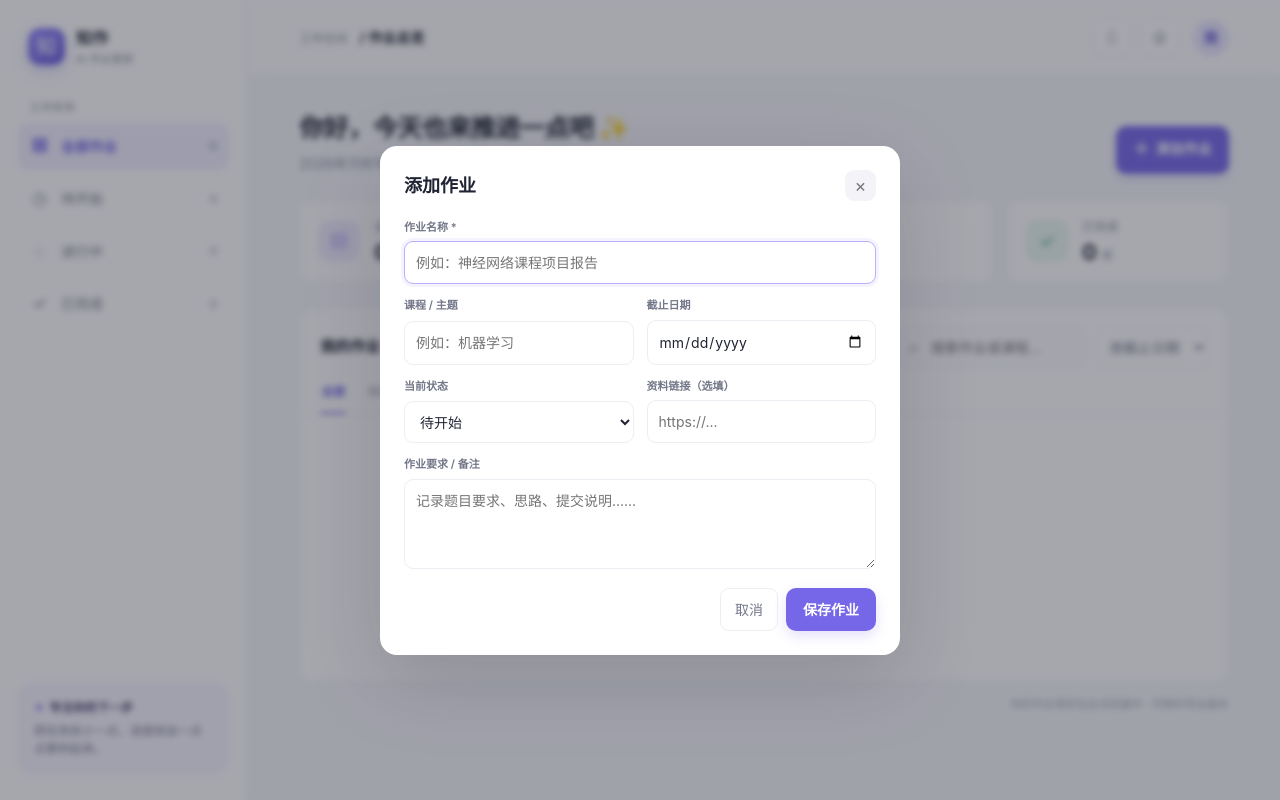
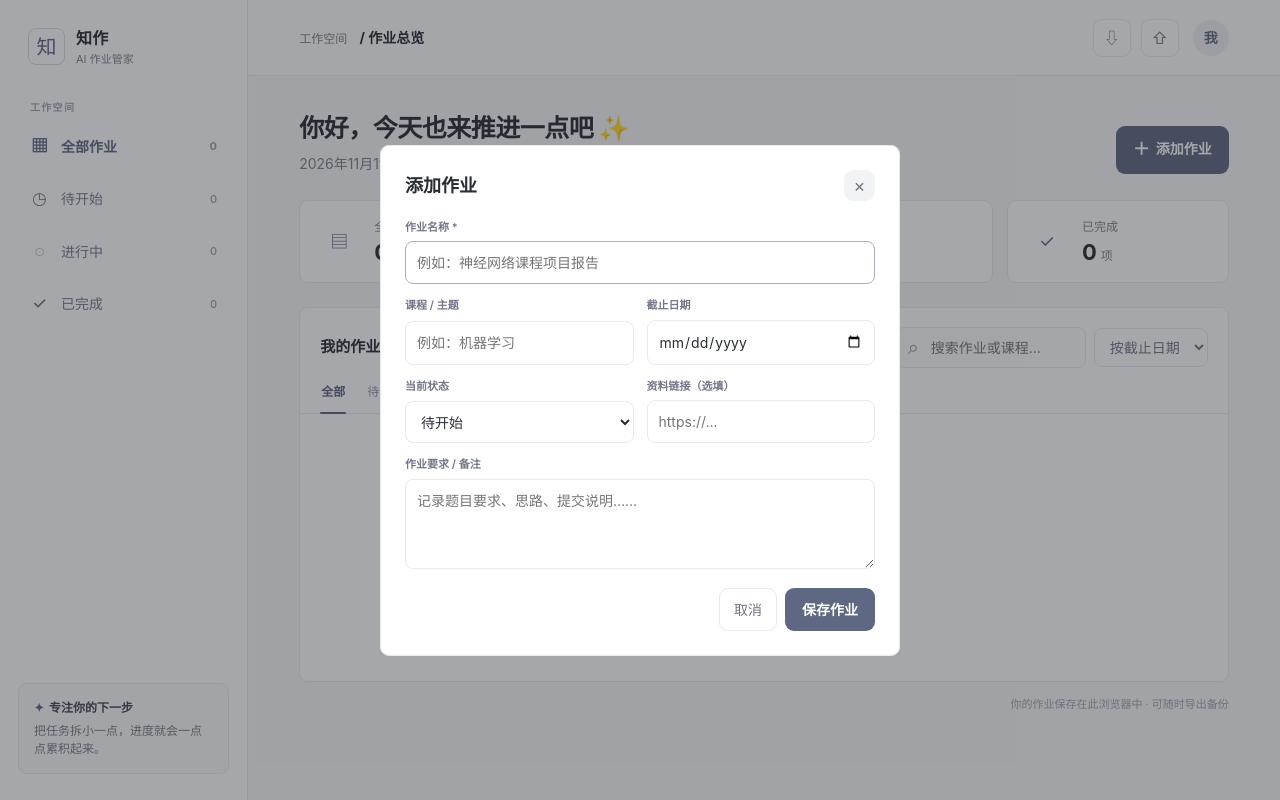
Before and after one commit to lizerun-LI/zhizuo-homework, a plain HTML site: page homework.html in a window 1280 px wide. Both pictures are taken after a click on the button "＋ 添加作业". Drawn offline with Linux system fonts and the light colour scheme.

Commit message:
Refine homework page with muted indigo palette

```diff
--- a/homework.html
+++ b/homework.html
@@ -15,6 +15,26 @@
     .modal-backdrop{position:fixed;inset:0;background:#22233366;backdrop-filter:blur(3px);z-index:20;display:none;align-items:center;justify-content:center;padding:18px}.modal-backdrop.open{display:flex}.modal{width:min(520px,100%);background:#fff;border-radius:17px;box-shadow:0 24px 80px #1b1b302e;padding:24px}.modal-head{display:flex;align-items:center;justify-content:space-between;margin-bottom:18px}.modal-head h2{font-size:18px;margin:0}.close{border:0;background:#f4f4f8;color:#777;width:31px;height:31px;border-radius:9px;font-size:18px}.form-grid{display:grid;grid-template-columns:1fr 1fr;gap:13px}.field{display:grid;gap:6px}.field.full{grid-column:1/-1}.field label{font-size:11px;color:#737789;font-weight:600}.field input,.field select,.field textarea{width:100%;border:1px solid var(--line);border-radius:9px;padding:10px 11px;outline:0;background:#fff;color:var(--ink)}.field input:focus,.field select:focus,.field textarea:focus{border-color:#b9b1ff;box-shadow:0 0 0 3px #7667e812}.field textarea{min-height:90px;resize:vertical}.modal-actions{display:flex;justify-content:flex-end;gap:8px;margin-top:19px}.secondary{background:white;border:1px solid var(--line);color:#737789;padding:10px 14px;border-radius:9px}.danger{color:var(--red)}
     @media(max-width:850px){.app{grid-template-columns:70px 1fr}.sidebar{padding:20px 10px;align-items:center}.brand{padding:0}.brand strong,.brand small,.nav-label,.nav button .nav-text,.nav .count,.tip{display:none}.nav{width:100%}.nav button{justify-content:center;padding:12px}.nav .ico{font-size:19px}.side-bottom{display:none}.stats{grid-template-columns:repeat(2,1fr)}}
     @media(max-width:560px){.app{display:block}.sidebar{position:fixed;z-index:10;bottom:0;left:0;right:0;height:62px;padding:6px 12px;border-right:0;border-top:1px solid var(--line);flex-direction:row;justify-content:center}.brand,.side-bottom,.nav-label{display:none}.nav{display:flex;justify-content:space-around;max-width:460px}.nav button{width:52px;height:48px}.main{padding-bottom:62px}.topbar{height:60px;padding:0 17px}.content{padding:24px 16px}.welcome{align-items:flex-start}.welcome h1{font-size:21px}.welcome p{font-size:12px}.welcome .primary{padding:10px 12px;font-size:12px;white-space:nowrap}.stats{gap:9px}.stat{padding:12px 11px;gap:10px}.stat-icon{width:35px;height:35px}.stat-num{font-size:19px}.panel-head{align-items:flex-start;flex-direction:column}.filters{width:100%}.search{flex:1}.search input{width:100%}.filter-select{max-width:130px}.table th,.table td{padding-left:13px;padding-right:13px}.footer-note{text-align:left}.form-grid{grid-template-columns:1fr}.field.full{grid-column:auto}}
+    /* Quiet palette: one muted indigo accent, thin borders, almost no elevation. */
+    :root{--ink:#292d36;--muted:#7a808c;--line:#e7e9ed;--purple:#5e6882;--purple-dark:#4e5872;--lav:#f0f2f6;--bg:#f7f7f8;--shadow:none}
+    .brand-mark{background:transparent;box-shadow:none;border:1px solid #d7dbe2;color:var(--purple);border-radius:8px}
+    .nav button.active{background:transparent;color:var(--purple)}
+    .nav button:hover{background:#f4f5f7;color:var(--purple)}
+    .tip{background:#fafafb;border-color:var(--line);border-radius:9px;color:#777d88}.tip b{color:#414754}.tip .spark{color:var(--purple)}
+    .avatar{background:#eef0f4;color:var(--purple)}
+    .primary{background:var(--purple);box-shadow:none;border-radius:9px}.primary:hover{background:var(--purple-dark);transform:none}
+    .stat,.panel{border-radius:9px;box-shadow:none}.stat-icon{background:transparent!important;color:var(--purple)}
+    .si-purple,.si-blue,.si-orange,.si-green{background:transparent;color:var(--purple)}
+    .search input,.filter-select,.field input,.field select,.field textarea{border-radius:8px}
+    .search input:focus,.field input:focus,.field select:focus,.field textarea:focus{border-color:#a9b0c1;box-shadow:none}
+    .nav button,.icon-btn,.subject-icon,.close,.secondary,.modal{border-radius:9px}
+    .icon-btn{box-shadow:none}.subject-icon{background:transparent!important;color:var(--purple);border:0}
+    .tabs .tab.active{color:var(--purple)}.tab.active:after{background:var(--purple)}
+    .table tr:hover td{background:#fafafb}.table th{background:#fafafb}.table td{border-top-color:var(--line)}
+    .badge,.b-progress,.b-todo,.b-done{background:#f1f2f5;color:#687184}
+    .due.soon{color:#9b7947}.due.late{color:#a5676b}
+    .row-actions button:hover{color:var(--purple)}
+    .modal{box-shadow:none;border:1px solid var(--line)}.close{background:#f2f3f5}.modal-backdrop{backdrop-filter:none;background:#22252c66}.toast{box-shadow:none;border-radius:8px}
   </style>
 </head>
 <body>
```
